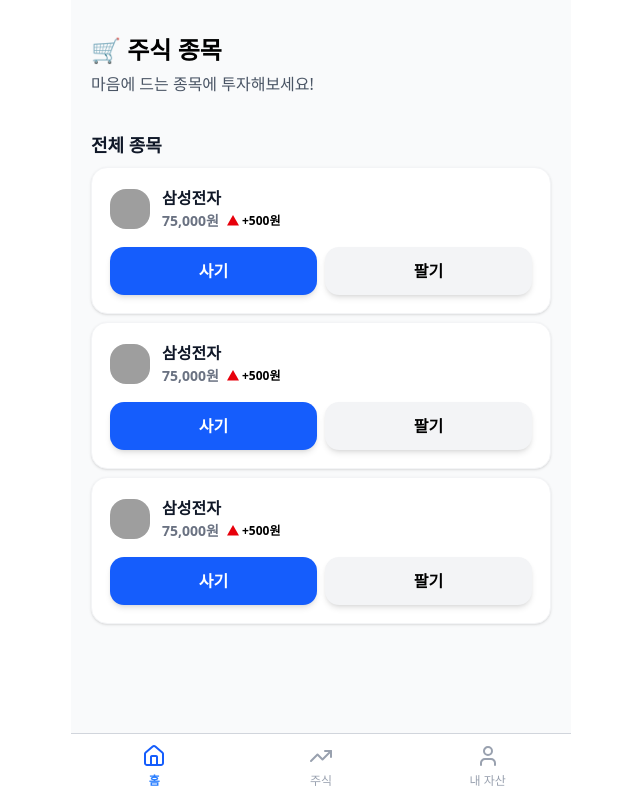
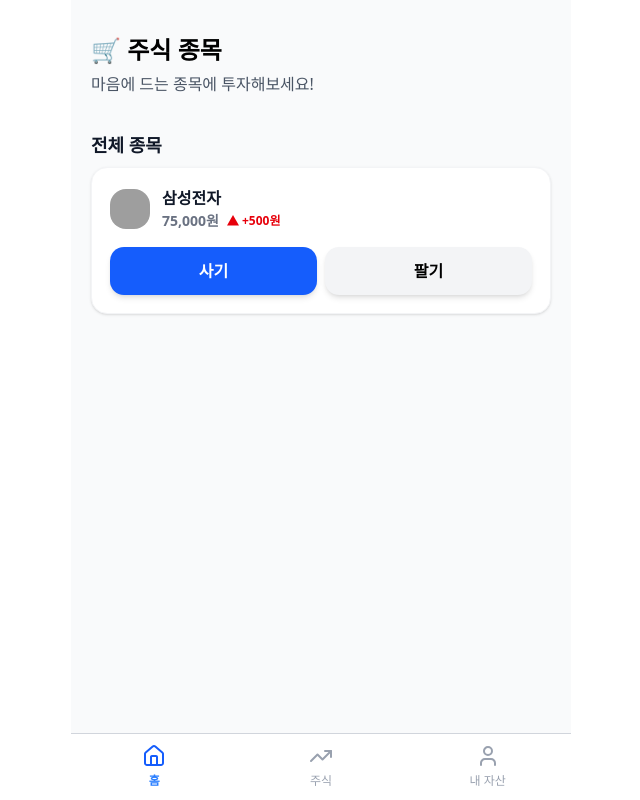
Before and after one commit to m-Vest/Client, a React (Vite) app: page /list in a window 1280 px wide. Shown: the whole page, without its empty margins (319-959 px from the left). Built offline with nearby package versions, Linux system fonts and the light colour scheme; grey boxes are pictures that could not be loaded; a web font is replaced by a local one.

Commit message:
feat: 종목 컴포넌트 props 분리

```diff
--- a/src/pages/home/Home.tsx
+++ b/src/pages/home/Home.tsx
@@ -2,7 +2,6 @@ import RocketImg from '/icons/home/rocket.svg';
 import MenuBox from './components/MenuBox';
 import ChartBox from './components/ChartBox';
 import InfoBox from './components/InfoBox';
-import upRatio from '/icons/home/upRatio.svg';
 const Home =()=>{
     return (
         <div className="py-[3.2rem] px-[2rem] flex flex-col gap-[2.4rem] justify-between bg-[#F9FAFB]">
--- a/src/pages/list/List.tsx
+++ b/src/pages/list/List.tsx
@@ -8,8 +8,7 @@ const List =() =>{
             </div>
              <div className="w-full flex flex-col gap-[0.8rem]">
                 <h1 className="text-[1.8rem] text-[#101828] font-bold mt-[1.2rem]"> 전체 종목 </h1>
-                <ListStock />
-                <ListStock /><ListStock />
+                <ListStock name="삼성전자" price={75000} dir="up" change={500}   />
             </div>
         </div>
 
--- a/src/pages/list/components/ListStock.tsx
+++ b/src/pages/list/components/ListStock.tsx
@@ -1,16 +1,23 @@
 import upRatio from '/icons/home/upRatio.svg';
-const ListStock = () => {
+import downRatio from '/icons/home/downRatio.svg';
+interface ListStockProps {
+    name: string;
+    price: number;
+    dir: 'up' | 'down';
+    change: number;
+}
+const ListStock = ({name, price, dir, change}: ListStockProps) => {
     return (
         <div className="flex flex-col p-[1.8rem] rounded-[16px] border-[1.726px] border-gray-100 bg-white shadow-sm">
                <div className='flex flex-row gap-[1.2rem] items-center'>
                     <img src="https://cdn3d.iconscout.com/3d/premium/thumb/-3d-icon-png-download-7232746.png" className='rounded-[16px] w-[4rem] h-[4rem]' />
                     <div className='w-full'>
-                        <h1 className='text-[#101828] text-[1.6rem] font-bold'>삼성전자</h1>
+                        <h1 className='text-[#101828] text-[1.6rem] font-bold'>{name}</h1>
                         <div className='flex flex-row gap-[0.8rem] items-center'>
-                            <h3 className='text-[#6A7282] text-[1.4rem] font-semibold'>75,000원</h3>
+                            <h3 className='text-[#6A7282] text-[1.4rem] font-semibold'>{price.toLocaleString()}원</h3>
                             <div className='flex flex-row gap-[0.3rem] items-center'>
-                                <img src={upRatio} className='w-[1.2rem] h-auto'/>
-                                <span className='text-[1.2rem] font-bold'>+500원</span>
+                                <img src={dir === 'up' ? upRatio : downRatio} className='w-[1.2rem] h-auto'/>
+                                <span className={`text-[1.2rem] font-bold ${dir === 'up' ? 'text-[#E7000B]' : 'text-[#155DFC]'}`}>+{change.toLocaleString()}원</span>
                             </div>
                         </div>
                     </div>
```
